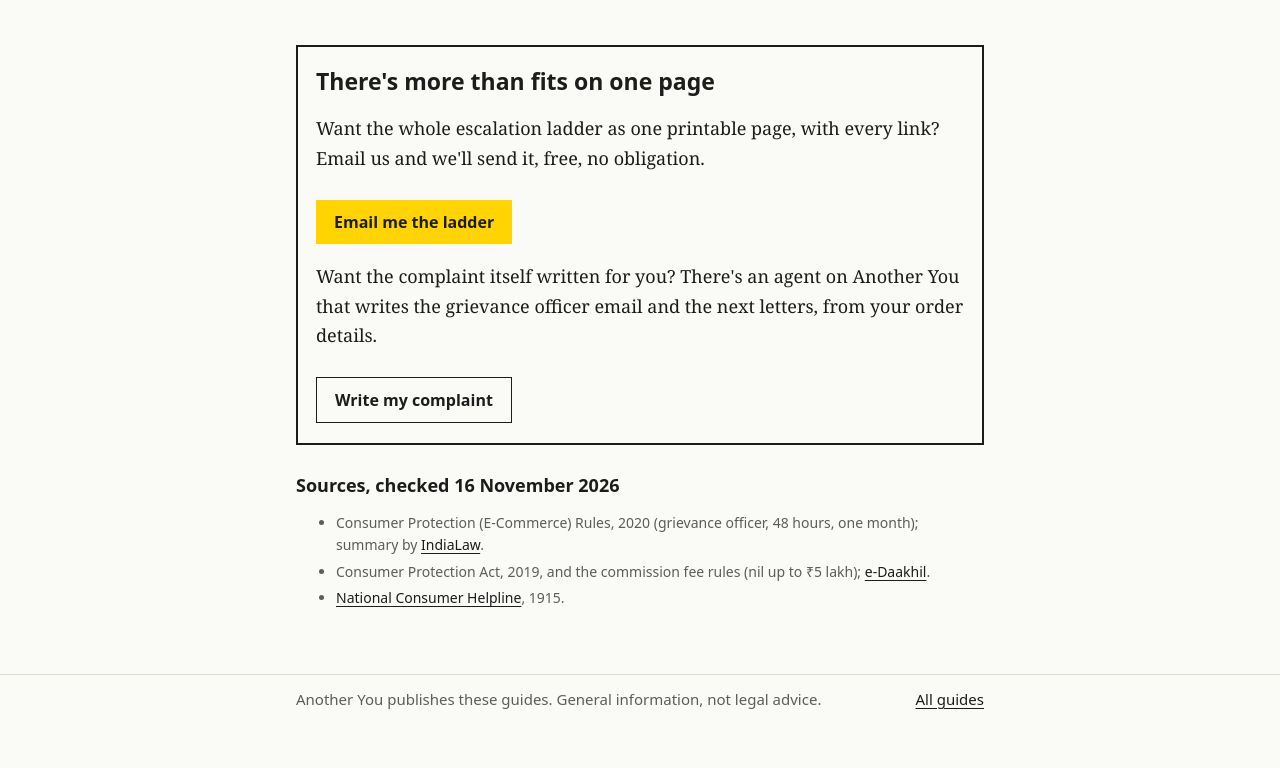
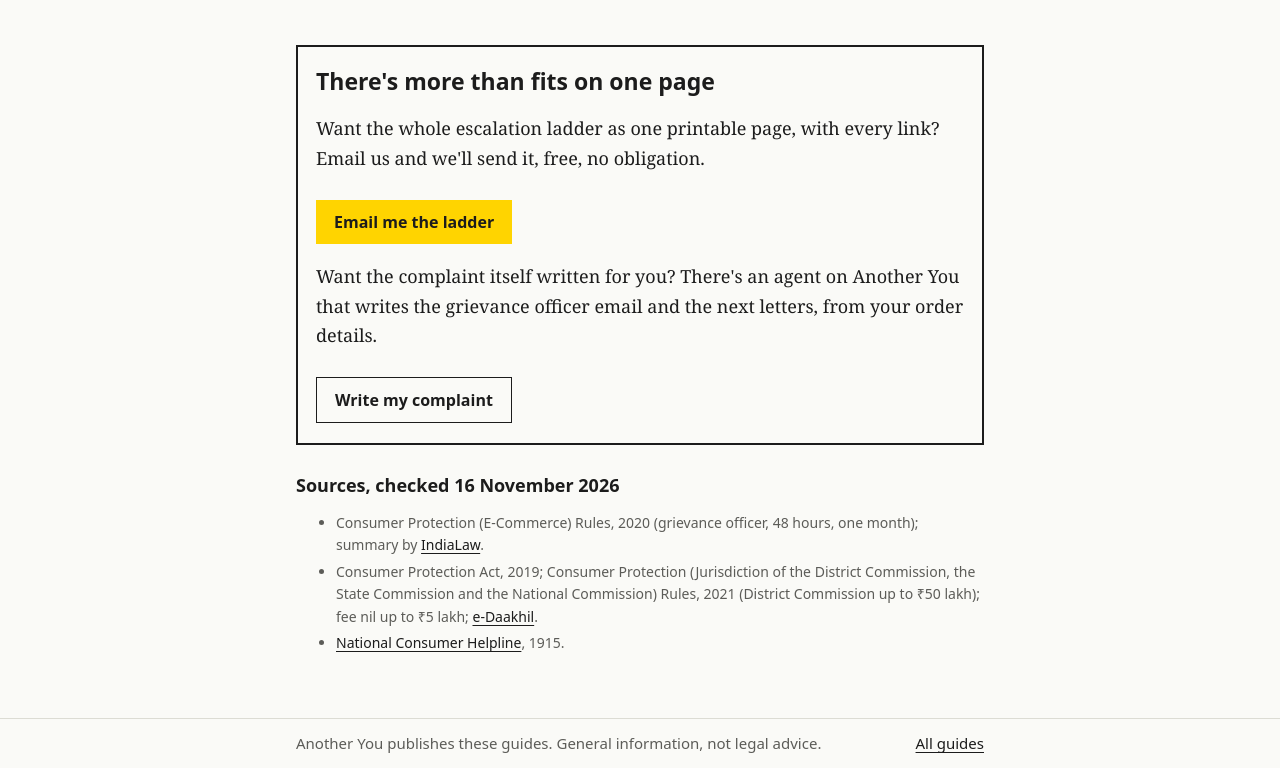
Before and after one commit to w3rc/anotheryou-blog, a plain HTML site: page refund-stuck/index.html in a window 1280 px wide. Shown: the part 2924-3692 px from the top of the page. Before the commit the page ends 3648 px from the top, so only its background shows below. Drawn offline with Linux system fonts and the light colour scheme.

Commit message:
guides: Ombudsman 90 day window spelled out; jurisdiction rules 2021 cited

```diff
--- a/refund-stuck/index.html
+++ b/refund-stuck/index.html
@@ -79,7 +79,7 @@
 <h3>Sources, checked 16 November 2026</h3>
 <ul class="sources">
 <li>Consumer Protection (E-Commerce) Rules, 2020 (grievance officer, 48 hours, one month); summary by <a href="https://www.indialaw.in/guides/civil/consumer-protection-e-commerce-rules/">IndiaLaw</a>.</li>
-<li>Consumer Protection Act, 2019, and the commission fee rules (nil up to ₹5 lakh); <a href="https://edaakhil.nic.in">e-Daakhil</a>.</li>
+<li>Consumer Protection Act, 2019; Consumer Protection (Jurisdiction of the District Commission, the State Commission and the National Commission) Rules, 2021 (District Commission up to ₹50 lakh); fee nil up to ₹5 lakh; <a href="https://edaakhil.nic.in">e-Daakhil</a>.</li>
 <li><a href="https://consumerhelpline.gov.in">National Consumer Helpline</a>, 1915.</li>
 </ul>
 </main>
```
Also changed, not shown: recovery-agents/index.html (+1 -1 lines).
